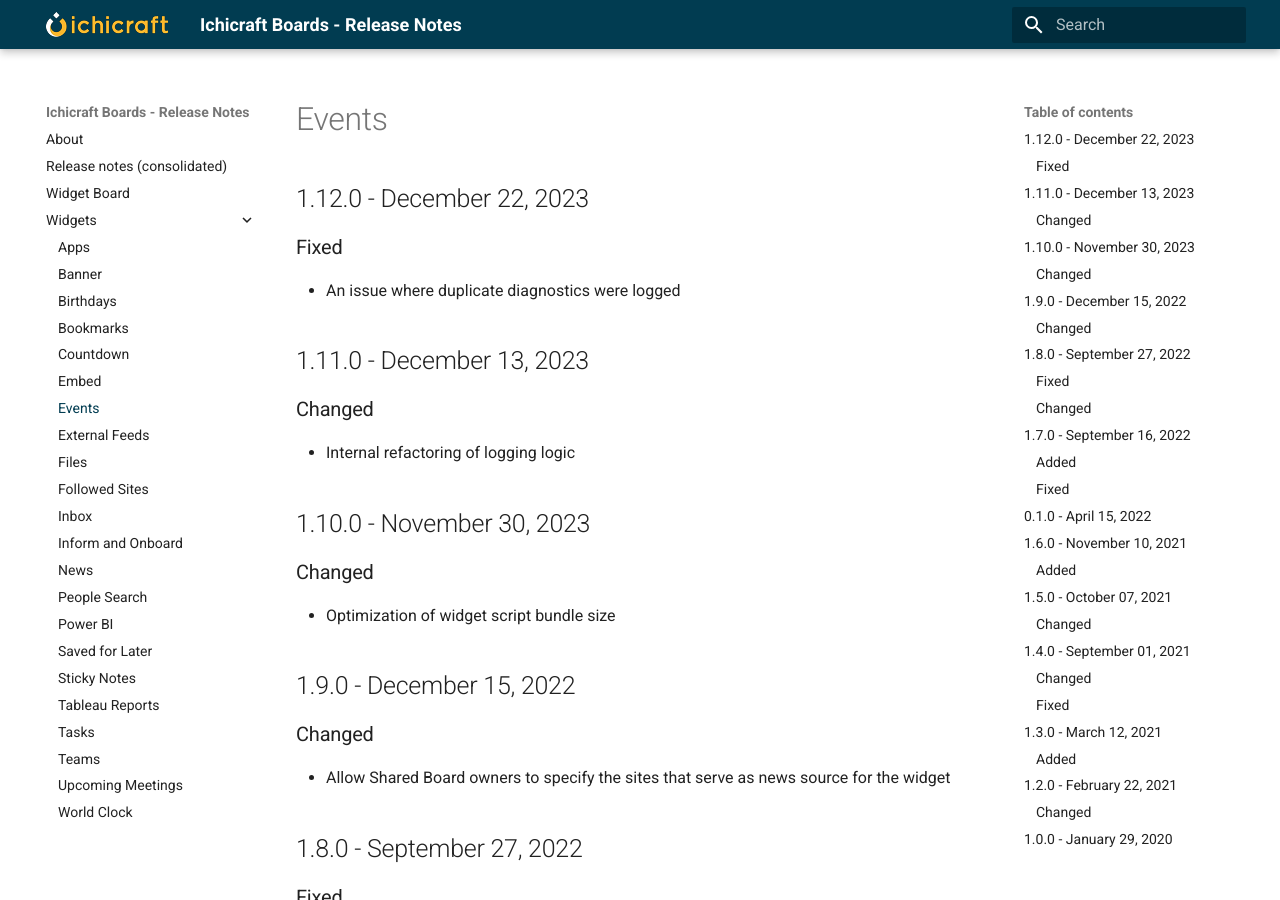
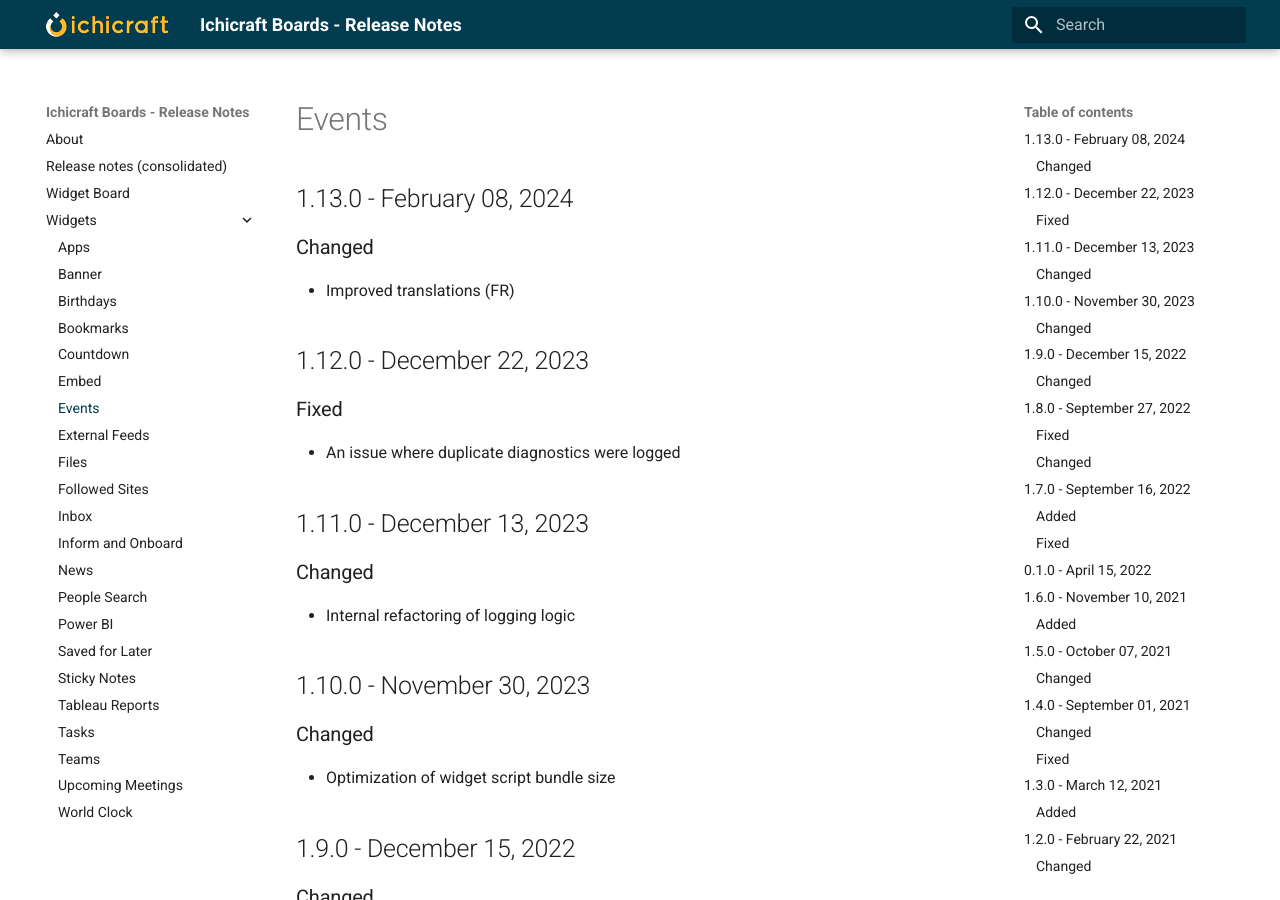
Before and after one commit to ichicraft/widgets-docs, an MkDocs documentation site: the page built from docs/Widgets/Events.md, in a window 1280 px wide and 900 px high. Built offline with MkDocs 1.6.1 and Material for MkDocs 9.7.7, drawn with Linux system fonts in a browser that asks for light colours.

```diff
--- a/docs/Widgets/Events.md
+++ b/docs/Widgets/Events.md
@@ -1,3 +1,8 @@
+## 1.13.0 - February 08, 2024
+
+### Changed
+- Improved translations (FR)
+
 ## 1.12.0 - December 22, 2023
 
 ### Fixed
```
Also changed, not shown: docs/Release-notes-(consolidated).md (+5 -0 lines).
